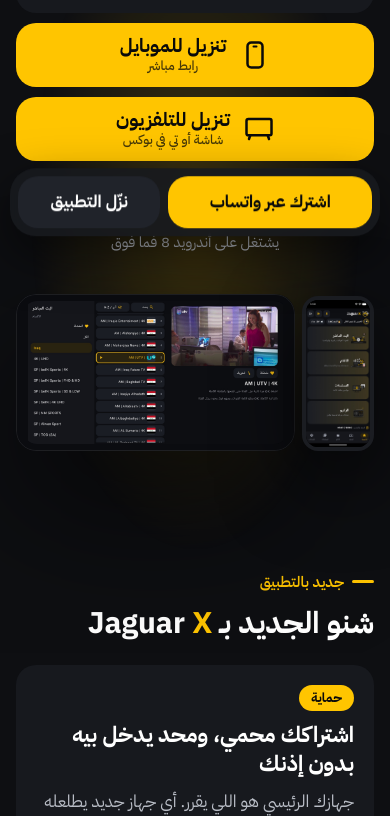
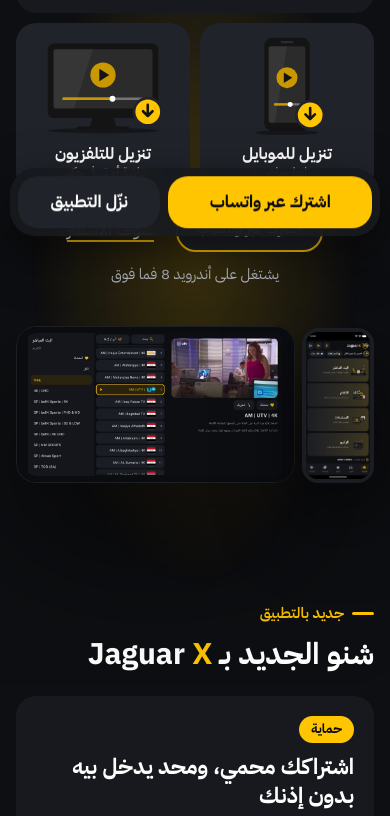
Before and after one commit to maythm91mk-droid/jaguar-x-public, a plain HTML site: page v2.html in a window 390 px wide. Shown: the part 693-1509 px from the top of the page. Drawn offline with Linux system fonts and the light colour scheme; no server answers.

Commit message:
v2 preview: download buttons as cards with app-style drawings
Co-Authored-By: Claude Opus 5.5 <noreply@anthropic.com>

```diff
--- a/v2.html
+++ b/v2.html
@@ -238,6 +238,16 @@ h3{font-size:var(--s-m);font-weight:600;line-height:1.3}
 #devices .tile.w{grid-column:auto}
 .wall .tile:nth-of-type(3),.wall .tile:nth-of-type(5){background:var(--step2)}
 
+/* v2: download buttons as cards in the app's own drawing style */
+.dlcards a{flex-direction:column;justify-content:flex-start;gap:6px;min-height:0!important;padding:14px 12px 16px;background:var(--step2);color:var(--ink);border-radius:var(--r);box-shadow:inset 0 0 0 var(--ring) transparent;transition:box-shadow 200ms ease,transform 140ms var(--ease-out),background-color 200ms ease}
+.dlcards a img{width:min(100%,220px);height:auto;aspect-ratio:3/2;transition:transform 300ms var(--ease-out)}
+.dlcards a span{align-items:center}
+.dlcards a strong{font-size:clamp(18px,1.5vw,22px)}
+.dlcards a small{color:var(--muted)!important;opacity:1!important}
+@media (hover:hover){.dlcards a:hover{box-shadow:inset 0 0 0 var(--ring) var(--y);background:#262a33}.dlcards a:hover img{transform:translateY(-4px)}}
+.dlcards a:focus-visible{box-shadow:inset 0 0 0 var(--ring) var(--y)}
+.dlcards a:active{transform:scale(.97)}
+
 /* Remote showcase */
 .show{display:flex;flex-direction:column;align-items:center;gap:clamp(20px,3vw,36px);text-align:center}
 .show .pick{width:100%;max-width:1000px}
@@ -430,6 +440,10 @@ h3{font-size:var(--s-m);font-weight:600;line-height:1.3}
   .more{grid-template-columns:minmax(0,1fr)}
   .mc{align-items:flex-start}
   .actpanel{grid-template-columns:minmax(0,1fr);gap:10px}
+  .actpanel .dlcards{grid-template-columns:repeat(2,minmax(0,1fr))}
+  .dlcards a{padding:10px 8px 12px}
+  .dlcards a strong{font-size:16px}
+  .dlcards a small{font-size:12px}
   .actmain{grid-column:auto}
   .dlc{min-height:104px}
   .actpanel .sub-acts small{flex-basis:100%}
@@ -512,9 +526,9 @@ h3{font-size:var(--s-m);font-weight:600;line-height:1.3}
         <span class="dlc-lbl">تحميل للتطبيق لحد هسه</span>
       </div>
       <div class="actmain">
-        <div class="dlpick">
-          <a href="#dl-phone"><svg viewBox="0 0 24 24" aria-hidden="true"><rect x="6" y="2" width="12" height="20" rx="3"/><rect x="10" y="4.3" width="4" height="1.6" rx=".8" fill="currentColor" stroke="none"/></svg><span><strong>تنزيل للموبايل</strong><small>رابط مباشر</small></span></a>
-          <a href="#dl-tv"><svg viewBox="0 0 24 24" aria-hidden="true"><rect x="2" y="4" width="20" height="13" rx="1.5"/><path d="M5 17l-1 3M19 17l1 3"/></svg><span><strong>تنزيل للتلفزيون</strong><small>شاشة أو تي في بوكس</small></span></a>
+        <div class="dlpick dlcards">
+          <a href="#dl-phone"><img src="img/dl-phone.svg" width="600" height="400" alt="" aria-hidden="true"><span><strong>تنزيل للموبايل</strong><small>رابط مباشر</small></span></a>
+          <a href="#dl-tv"><img src="img/dl-tv.svg" width="600" height="400" alt="" aria-hidden="true"><span><strong>تنزيل للتلفزيون</strong><small>شاشة أو تي في بوكس</small></span></a>
         </div>
         <div class="sub-acts">
           <a class="btn small" href="https://wa.me/9647851700800?text=%D9%87%D9%84%D8%A7%D8%8C%20%D8%A3%D8%B1%D9%8A%D8%AF%20%D8%A3%D8%B4%D8%AA%D8%B1%D9%83%20%D8%A8%D9%80%20Jaguar%20X">اشترك عبر واتساب</a>
```
Also changed, not shown: img/dl-phone.svg (added), img/dl-tv.svg (added).
